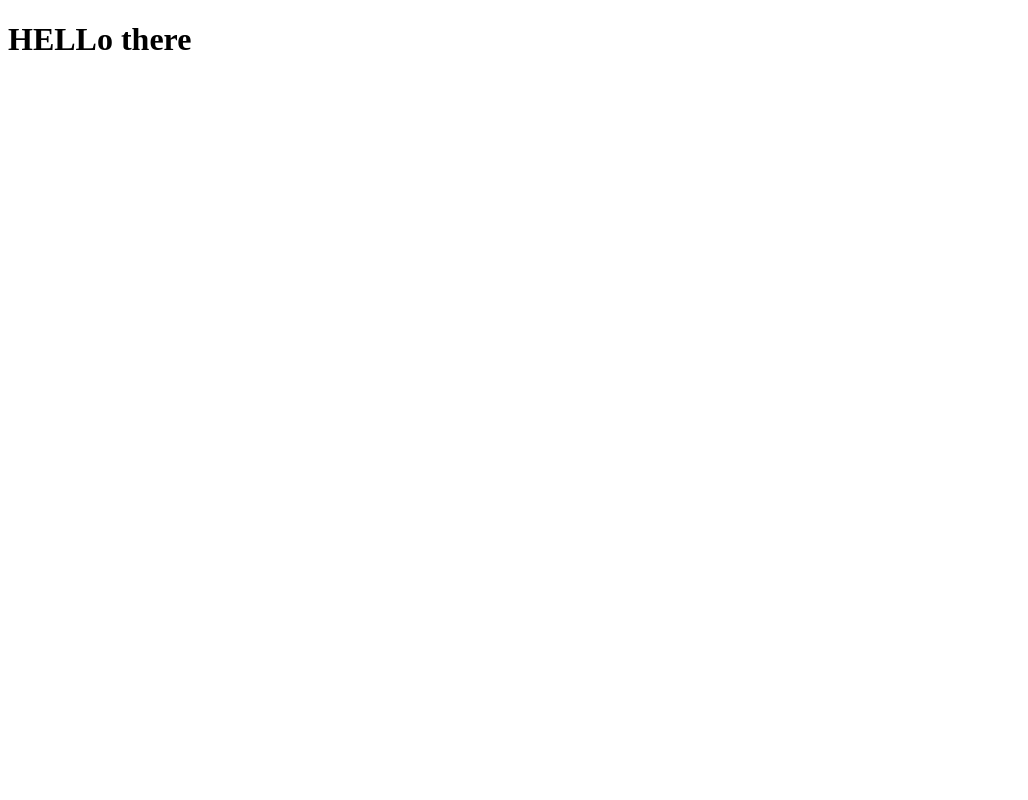
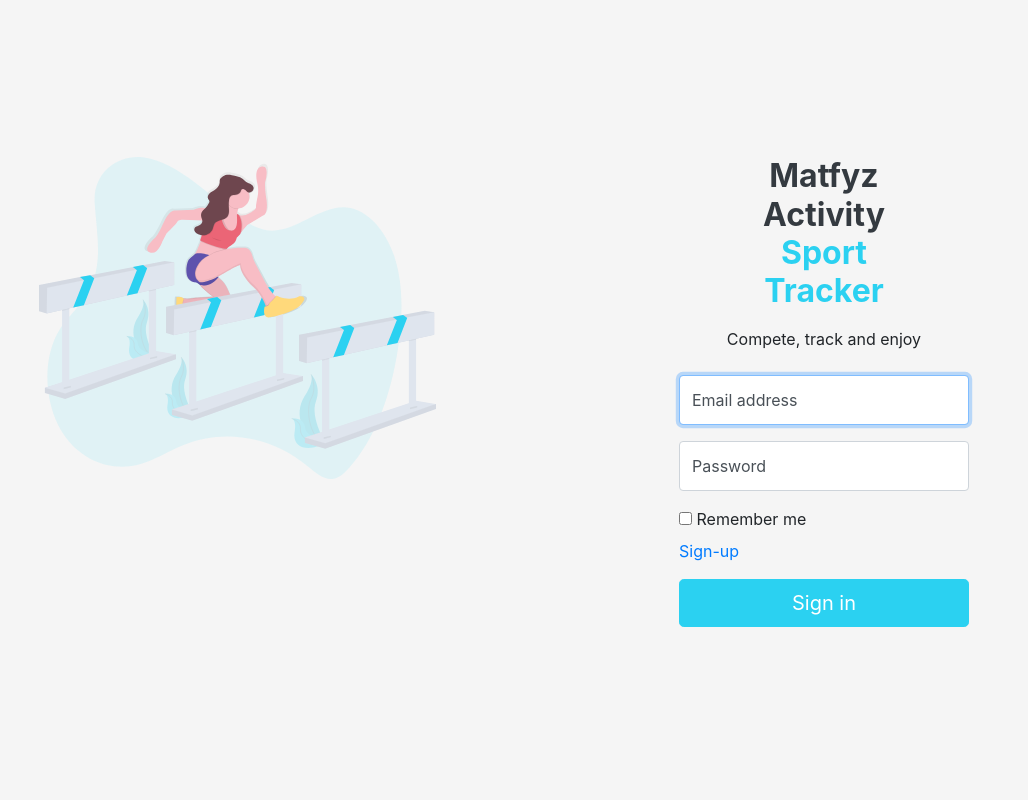
Before and after one commit to Matfyz-Developer-Student-Club/matfyz-activity-sport-tracker, a Flask app: page / in a window 1280 px wide. Before the commit the part shown is almost empty. Shown: the whole page, without its empty margins (0-1028 px from the left). Run offline with Flask 2, Linux system fonts and the light colour scheme; some libraries are stand-ins or nearby versions.

Commit message:
Login page and registration page UI have been added.

```diff
--- a/mast/app.py
+++ b/mast/app.py
@@ -4,9 +4,15 @@ app = Flask(__name__)
 
 
 @app.route('/')
-def hello_world():
+@app.route('/login')
+def login():
     return render_template('login.html')
 
 
+@app.route('/register')
+def register():
+    return render_template('register.html')
+
+
 if __name__ == '__main__':
-    app.run()
+    app.run(debug=True)
--- /dev/null
+++ b/mast/static/login.css
@@ -0,0 +1,163 @@
+html,
+body {
+  height: 100%;
+}
+
+h1, h2, h3, h4, h5, h6,
+.h1, .h2, .h3, .h4, .h5, .h6 {
+  margin-bottom: 0.5rem;
+  font-family: "Saira Extra Condensed", -apple-system, BlinkMacSystemFont, "Segoe UI", Roboto, "Helvetica Neue", Arial, sans-serif, "Apple Color Emoji", "Segoe UI Emoji", "Segoe UI Symbol", "Noto Color Emoji";
+  font-weight: 700;
+  line-height: 1.2;
+  color: #343a40;
+}
+
+body {
+  display: -ms-flexbox;
+  display: flex;
+  -ms-flex-align: center;
+  align-items: center;
+  padding-top: 40px;
+  padding-bottom: 40px;
+  background-color: #f5f5f5;
+}
+
+.btn {
+  background-color: #2BD1F1;
+  border-color: #2BD1F1;
+}
+
+.btn:hover {
+  background-color: #07A2C1;
+  border-color:#07A2C1;
+}
+
+span.primary_header {
+  color: #2BD1F1;
+}
+
+.form-signin {
+  width: 100%;
+  max-width: 420px;
+  padding: 15px;
+  margin: auto;
+}
+
+.form-label-group {
+  position: relative;
+  margin-bottom: 1rem;
+}
+
+.form-label-group input,
+.form-label-group label {
+  height: 3.125rem;
+  padding: .75rem;
+}
+
+.form-label-group label {
+  position: absolute;
+  top: 0;
+  left: 0;
+  display: block;
+  width: 100%;
+  margin-bottom: 0; /* Override default `<label>` margin */
+  line-height: 1.5;
+  color: #495057;
+  pointer-events: none;
+  cursor: text; /* Match the input under the label */
+  border: 1px solid transparent;
+  border-radius: .25rem;
+  transition: all .1s ease-in-out;
+}
+
+.form-label-group input::-webkit-input-placeholder {
+  color: transparent;
+}
+
+.form-label-group input::-moz-placeholder {
+  color: transparent;
+}
+
+.form-label-group input:-ms-input-placeholder {
+  color: transparent;
+}
+
+.form-label-group input::-ms-input-placeholder {
+  color: transparent;
+}
+
+.form-label-group input::placeholder {
+  color: transparent;
+}
+
+.form-label-group input:not(:-moz-placeholder-shown) {
+  padding-top: 1.25rem;
+  padding-bottom: .25rem;
+}
+
+.form-label-group input:not(:-ms-input-placeholder) {
+  padding-top: 1.25rem;
+  padding-bottom: .25rem;
+}
+
+.form-label-group input:not(:placeholder-shown) {
+  padding-top: 1.25rem;
+  padding-bottom: .25rem;
+}
+
+.form-label-group input:not(:-moz-placeholder-shown) ~ label {
+  padding-top: .25rem;
+  padding-bottom: .25rem;
+  font-size: 12px;
+  color: #777;
+}
+
+.form-label-group input:not(:-ms-input-placeholder) ~ label {
+  padding-top: .25rem;
+  padding-bottom: .25rem;
+  font-size: 12px;
+  color: #777;
+}
+
+.form-label-group input:not(:placeholder-shown) ~ label {
+  padding-top: .25rem;
+  padding-bottom: .25rem;
+  font-size: 12px;
+  color: #777;
+}
+
+/* Fallback for Edge
+-------------------------------------------------- */
+@supports (-ms-ime-align: auto) {
+  .form-label-group {
+    display: -ms-flexbox;
+    display: flex;
+    -ms-flex-direction: column-reverse;
+    flex-direction: column-reverse;
+  }
+
+  .form-label-group label {
+    position: static;
+  }
+
+  .form-label-group input::-ms-input-placeholder {
+    color: #777;
+  }
+}
+
+
+
+.bd-placeholder-img {
+    font-size: 1.125rem;
+    text-anchor: middle;
+    -webkit-user-select: none;
+    -moz-user-select: none;
+    -ms-user-select: none;
+    user-select: none;
+  }
+
+  @media (min-width: 768px) {
+    .bd-placeholder-img-lg {
+      font-size: 3.5rem;
+    }
+  }
--- /dev/null
+++ b/mast/templates/auth_template.html
@@ -0,0 +1,37 @@
+<!doctype html>
+<html lang="en">
+
+<head>
+    <meta charset="utf-8">
+    <meta name="viewport" content="width=device-width, initial-scale=1, shrink-to-fit=no">
+    <meta name="description" content="">
+
+    <title>Matfyz Activity Sport Tracker</title>
+
+    <link rel="canonical" href="https://getbootstrap.com/docs/4.5/examples/floating-labels/">
+
+    <!-- Bootstrap core CSS -->
+    <link rel="stylesheet" href="https://stackpath.bootstrapcdn.com/bootstrap/4.5.0/css/bootstrap.min.css"
+          integrity="sha384-9aIt2nRpC12Uk9gS9baDl411NQApFmC26EwAOH8WgZl5MYYxFfc+NcPb1dKGj7Sk" crossorigin="anonymous">
+
+    <!-- Custom styles for this template -->
+    <link href="{{url_for('static', filename='login.css')}}" rel="stylesheet">
+</head>
+
+<body>
+
+    {% block form %}
+    {% endblock form %}
+
+    <script src="https://code.jquery.com/jquery-3.5.1.slim.min.js "
+        integrity="sha384-DfXdz2htPH0lsSSs5nCTpuj/zy4C+OGpamoFVy38MVBnE+IbbVYUew+OrCXaRkfj "
+        crossorigin="anonymous "></script>
+    <script src="https://cdn.jsdelivr.net/npm/popper.js@1.16.0/dist/umd/popper.min.js "
+        integrity="sha384-Q6E9RHvbIyZFJoft+2mJbHaEWldlvI9IOYy5n3zV9zzTtmI3UksdQRVvoxMfooAo "
+        crossorigin="anonymous "></script>
+    <script src="https://stackpath.bootstrapcdn.com/bootstrap/4.5.0/js/bootstrap.min.js "
+        integrity="sha384-OgVRvuATP1z7JjHLkuOU7Xw704+h835Lr+6QL9UvYjZE3Ipu6Tp75j7Bh/kR0JKI "
+        crossorigin="anonymous "></script>
+</body>
+
+</html>
--- a/mast/templates/login.html
+++ b/mast/templates/login.html
@@ -1,10 +1,44 @@
-<!DOCTYPE html>
-<html lang="en">
-<head>
-    <meta charset="UTF-8">
-    <title>Title</title>
-</head>
-<body>
-<h1>HELLo there</h1>
-</body>
-</html>
+{% extends "auth_template.html" %}
+{% block form %}
+<div class="container-fluid">
+    <div class="row">
+        <div class="col-md-4 ml-4">
+            <img src="{{url_for('static', filename='pics/running.svg')}}" alt="athlete" style="max-width: 100%; max-height: 100%;" >
+        </div>
+        <div class="col-md-2">
+        </div>
+        <div class="col-md-3">
+            <form class="form-group">
+                <div class="text-center mb-4">
+                    <h1 class="h2 mb-3">
+                        Matfyz<br>
+                        Activity<br>
+                        <span class="primary_header">Sport<br>Tracker</span>
+                    </h1>
+                    <p>Compete, track and enjoy</p>
+                </div>
+
+                <div class="form-label-group">
+                    <input type="email" id="inputEmail" class="form-control" placeholder="Email address" required
+                        autofocus>
+                    <label for="inputEmail">Email address</label>
+                </div>
+
+                <div class="form-label-group">
+                    <input type="password" id="inputPassword" class="form-control" placeholder="Password" required>
+                    <label for="inputPassword">Password</label>
+                </div>
+
+                <div class="checkbox mb-3">
+                    <label>
+                        <input type="checkbox" value="remember-me"> Remember me
+                    </label><br>
+                    <a href="{{ url_for( 'register' ) }}">Sign-up</a>
+                </div>
+                <button class="btn btn-lg btn-primary btn-block" type="submit">Sign in</button>
+            </form>
+        </div>
+    </div>
+</div>
+
+{% endblock form%}
```
Also changed, not shown: mast/templates/register.html (added, +40 -0 lines), mast/static/pics/running.svg (added).
